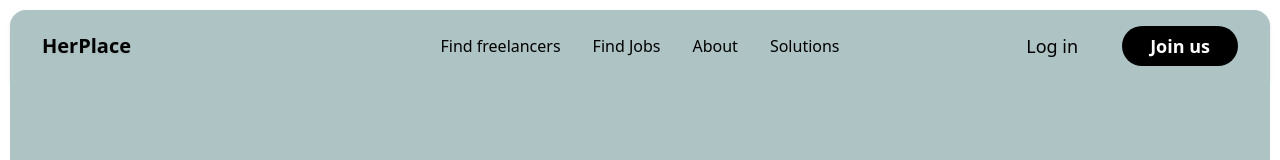
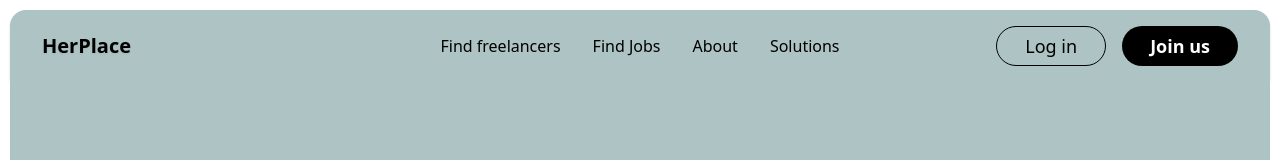
Before and after one commit to Prakhar-tech-spec/her-place, a React (Vite) app: page / in a window 1280 px wide. Shown: the top 160 px of the page. Built offline with nearby package versions, Linux system fonts and the light colour scheme.

Commit message:
Fix: Keep login button outline
Updated the login button to retain its outline.

```diff
--- a/src/pages/Index.tsx
+++ b/src/pages/Index.tsx
@@ -36,8 +36,8 @@ const Index = () => {
           <div className="flex items-center space-x-4">
             <Button
               variant="outline"
-              style={{ backgroundColor: "#aec3c3"}}
-              className="border-0 text-black font-medium px-7 py-2 rounded-full text-lg shadow-none hover:shadow-lg hover:bg-[#aec3c3]"
+              style={{ backgroundColor: "#aec3c3" }}
+              className="border border-black text-black font-medium px-7 py-2 rounded-full text-lg shadow-none hover:shadow-lg hover:bg-[#aec3c3]"
             >
               Log in
             </Button>
```
